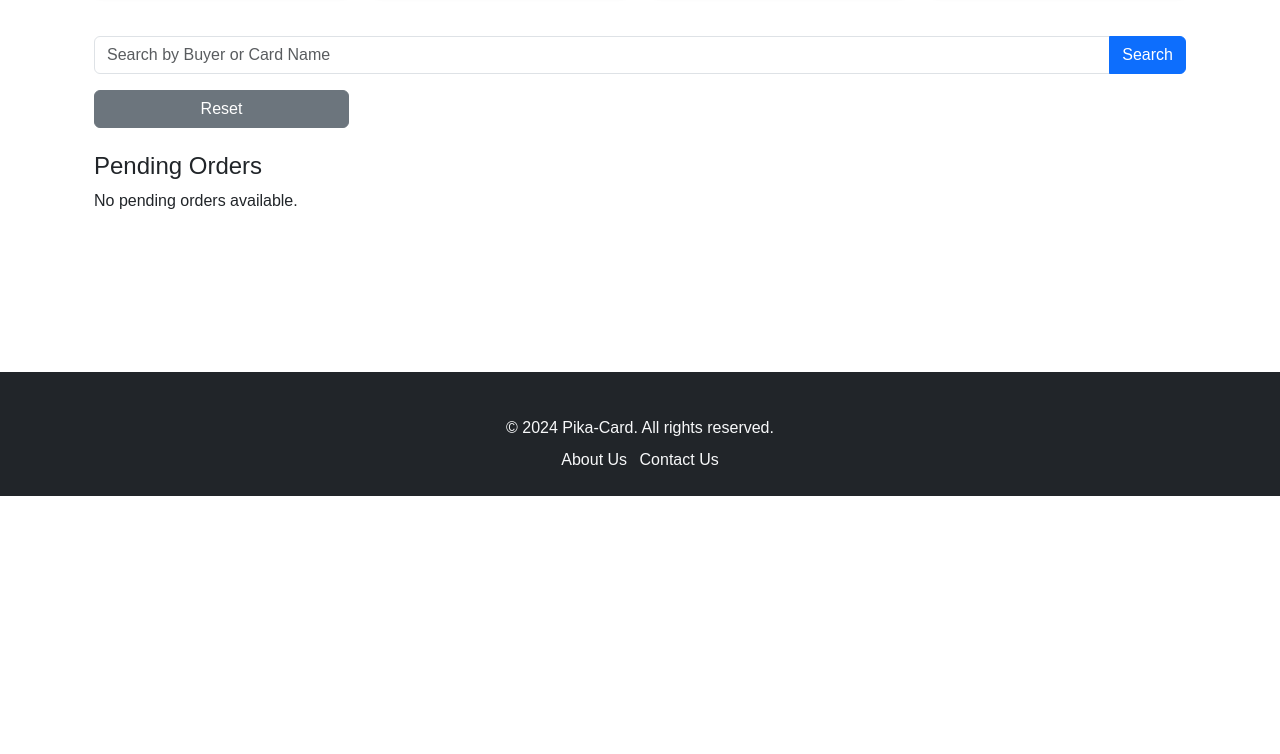
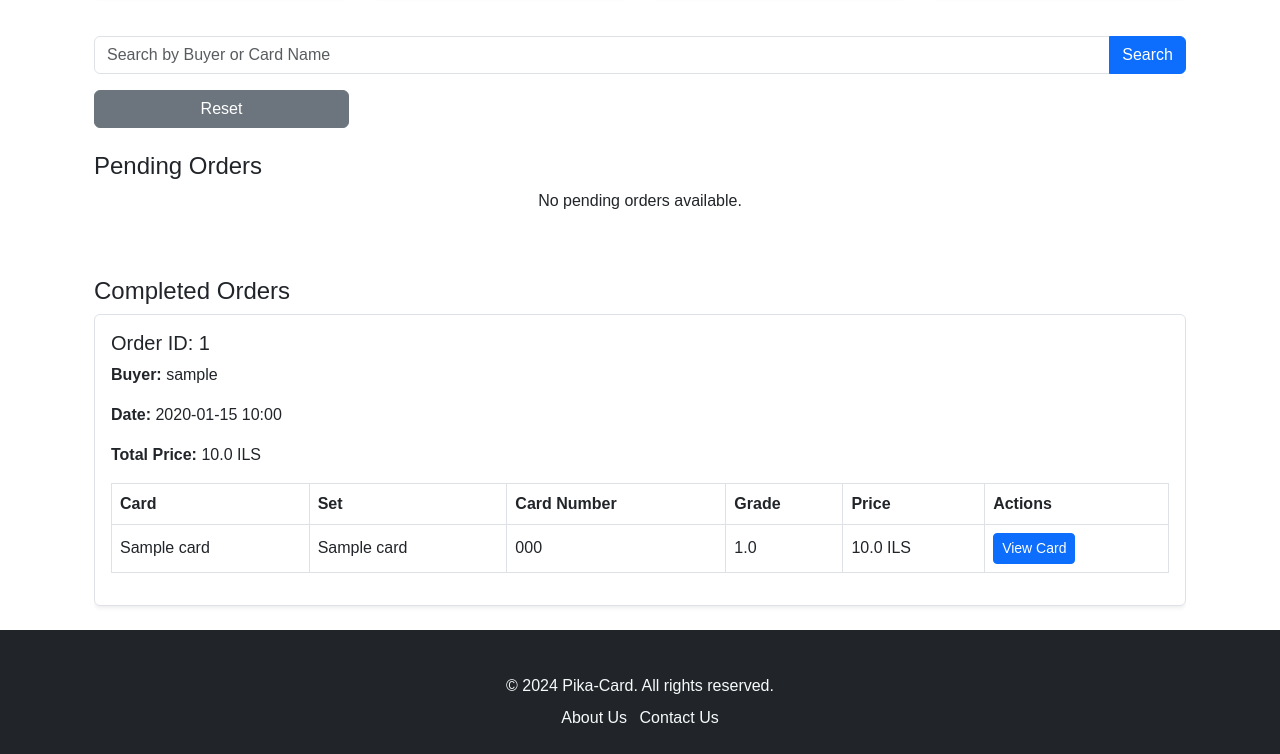
Before and after one commit to urkorenu/pokemon-shop, a Flask app: page /seller/seller-dashboard in a window 1280 px wide. Shown: the part 304-1058 px from the top of the page. Before the commit the page ends 800 px from the top, so only its background shows below. Run offline with Flask 3, Linux system fonts and the light colour scheme; a user stored in the database is signed in; tables that the repository leaves empty hold one stand-in row (values such as "Sample post"); some libraries are stand-ins or nearby versions.

Commit message:
Fixed stats and added completed orders

```diff
--- a/app/templates/seller_dashboard.html
+++ b/app/templates/seller_dashboard.html
@@ -46,50 +46,25 @@
         </div>
     </form>
 
-    <!-- Pending Orders Table -->
+    <!-- Pending Orders Section -->
     <h4>{{ _("Pending Orders") }}</h4>
     <div class="table-responsive">
         {% if orders %}
-            <table class="table table-hover align-middle">
+            {% for order in orders %}
+                <!-- Individual Order Container -->
+                <div class="border rounded mb-4 p-3 shadow-sm">
+                    <h5>{{ _("Order ID") }}: {{ order.id }}</h5>
+                    <p>
+                        <strong>{{ _("Buyer:") }}</strong>
+                        <a href="{{ url_for('user.profile', user_id=order.buyer.id) }}" class="text-decoration-none">
+                            {{ order.buyer.username }}
+                        </a>
+                    </p>
+                    <p><strong>{{ _("Date:") }}</strong> {{ order.created_at.strftime('%Y-%m-%d %H:%M') }}</p>
+                    <p><strong>{{ _("Total Price:") }}</strong> {{ order.total_price }} ILS</p>
+
+                    <table class="table table-bordered align-middle mb-3">
                         <thead class="table-light">
-                    <tr>
-                        <th>{{ _("Order ID") }}</th>
-                        <th>{{ _("Buyer") }}</th>
-                        <th>{{ _("Date") }}</th>
-                        <th>{{ _("Total Price") }}</th>
-                        <th>{{ _("Actions") }}</th>
-                    </tr>
-                </thead>
-                <tbody>
-                    {% for order in orders %}
-                        <tr>
-                            <td>{{ order.id }}</td>
-                            <td>
-                                <a href="{{ url_for('user.profile', user_id=order.buyer.id) }}" class="text-decoration-none">{{ order.buyer.username }}</a>
-                            </td>
-                            <td>{{ order.created_at.strftime('%Y-%m-%d %H:%M') }}</td>
-                            <td>{{ order.total_price }} ILS</td>
-                            <td>
-                                <form method="POST" action="{{ url_for('order.confirm_order', order_id=order.id) }}" class="d-inline">
-                                    <button type="submit" class="btn btn-success btn-sm">{{ _("Confirm") }}</button>
-                                </form>
-                                <form method="POST" action="{{ url_for('order.reject_order', order_id=order.id) }}" class="d-inline">
-                                    <button type="submit" class="btn btn-danger btn-sm">{{ _("Reject") }}</button>
-                                </form>
-                            </td>
-                        </tr>
-
-                        <!-- Order Details Modal -->
-                        <div class="modal fade" id="orderModal{{ order.id }}" tabindex="-1" aria-labelledby="orderModalLabel{{ order.id }}" aria-hidden="true">
-                            <div class="modal-dialog modal-lg">
-                                <div class="modal-content">
-                                    <div class="modal-header">
-                                        <h5 class="modal-title" id="orderModalLabel{{ order.id }}">{{ _("Order Details") }} - {{ _("Order ID:") }} {{ order.id }}</h5>
-                                        <button type="button" class="btn-close" data-bs-dismiss="modal" aria-label="Close"></button>
-                                    </div>
-                                    <div class="modal-body">
-                                        <table class="table">
-                                            <thead>
                             <tr>
                                 <th>{{ _("Card") }}</th>
                                 <th>{{ _("Set") }}</th>
@@ -116,16 +91,65 @@
                             {% endfor %}
                         </tbody>
                     </table>
-                                        <p class="text-end"><strong>{{ _("Total Price:") }} {{ order.total_price }} ILS</strong></p>
-                                    </div>
-                                </div>
+
+                    <!-- Confirm and Reject Buttons -->
+                    <div class="text-end">
+                        <form method="POST" action="{{ url_for('order.confirm_order', order_id=order.id) }}" class="d-inline">
+                            <button type="submit" class="btn btn-success btn-sm">{{ _("Confirm") }}</button>
+                        </form>
+                        <form method="POST" action="{{ url_for('order.reject_order', order_id=order.id) }}" class="d-inline">
+                            <button type="submit" class="btn btn-danger btn-sm">{{ _("Reject") }}</button>
+                        </form>
                     </div>
                 </div>
             {% endfor %}
+        {% else %}
+            <p class="text-center">{{ _("No pending orders available.") }}</p>
+        {% endif %}
+    </div>
+        <!-- Completed Orders Section -->
+    <h4 class="mt-5">{{ _("Completed Orders") }}</h4>
+    <div class="table-responsive">
+        {% if completed_orders %}
+            {% for order in completed_orders %}
+                <div class="border rounded mb-4 p-3 shadow-sm">
+                    <h5>{{ _("Order ID") }}: {{ order.id }}</h5>
+                    <p><strong>{{ _("Buyer:") }}</strong> {{ order.buyer.username }}</p>
+                    <p><strong>{{ _("Date:") }}</strong> {{ order.created_at.strftime('%Y-%m-%d %H:%M') }}</p>
+                    <p><strong>{{ _("Total Price:") }}</strong> {{ order.total_price }} ILS</p>
+
+                    <table class="table table-bordered align-middle mb-3">
+                        <thead>
+                            <tr>
+                                <th>{{ _("Card") }}</th>
+                                <th>{{ _("Set") }}</th>
+                                <th>{{ _("Card Number") }}</th>
+                                <th>{{ _("Grade") }}</th>
+                                <th>{{ _("Price") }}</th>
+                                <th>{{ _("Actions") }}</th>
+                            </tr>
+                        </thead>
+                        <tbody>
+                            {% for card in order.cards %}
+                                <tr>
+                                    <td>{{ card.name }}</td>
+                                    <td>{{ card.set_name }}</td>
+                                    <td>{{ card.number }}</td>
+                                    <td>{{ card.is_graded and card.grade or _("N/A") }}</td>
+                                    <td>{{ card.price }} ILS</td>
+                                    <td>
+                                        <button type="button" class="btn btn-sm btn-primary" onclick="showCardImage('{{ card.image_url }}')">
+                                            {{ _("View Card") }}
+                                        </button>
+                                    </td>
+                                </tr>
+                            {% endfor %}
                         </tbody>
                     </table>
+                </div>
+            {% endfor %}
         {% else %}
-            <p>{{ _("No pending orders available.") }}</p>
+            <p class="text-center">{{ _("No completed orders available.") }}</p>
         {% endif %}
     </div>
 </div>
```
Lines whose indentation alone changed are shown as unchanged.
